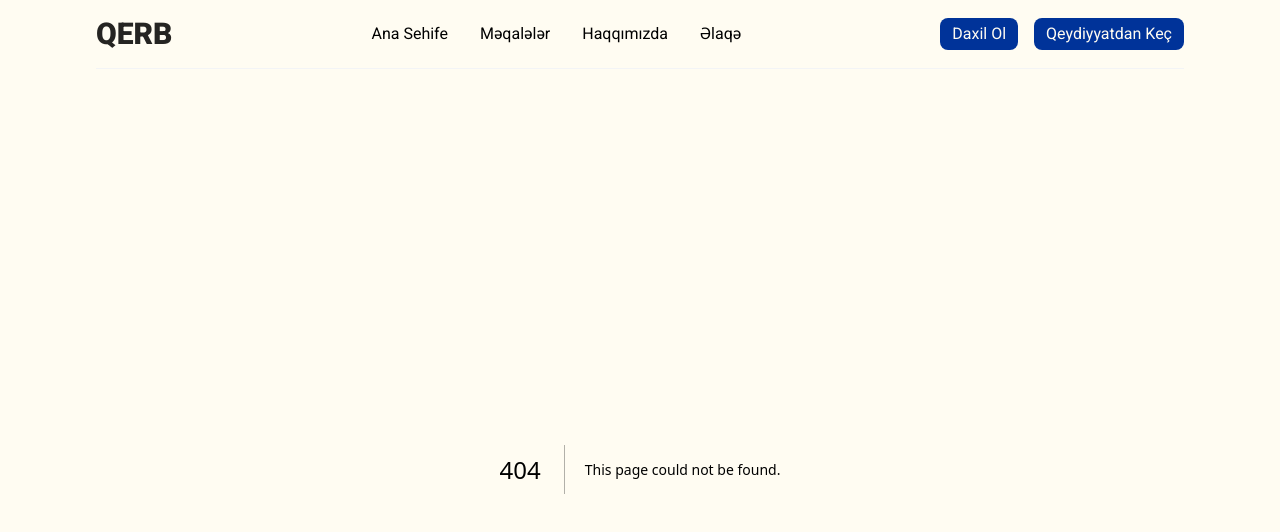
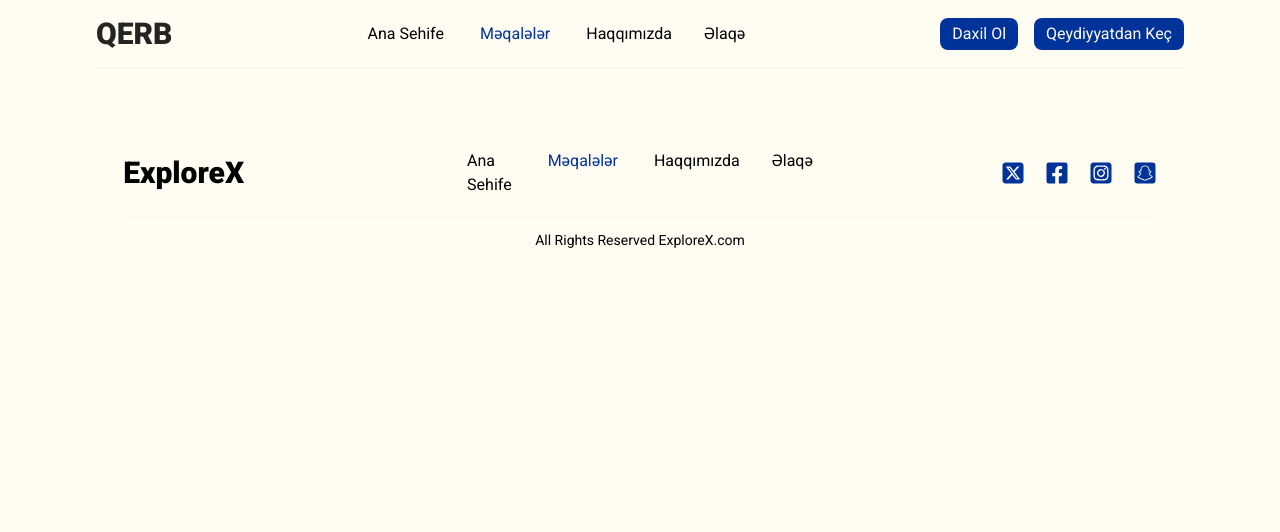
Before and after one commit to bayramovmurad/qerb.az, a Next.js app: page /meqaleler in a window 1280 px wide. Before the commit this address had no page. Shown: the top 532 px of the page. Built offline with nearby package versions, Linux system fonts and the light colour scheme.

Commit message:
feat(frontend): created isActive custom hook and footer component

```diff
--- /dev/null
+++ b/app/(site)/meqaleler/page.tsx
@@ -0,0 +1,5 @@
+const page = () => {
+  return;
+}
+
+export default page;
--- a/app/layout.tsx
+++ b/app/layout.tsx
@@ -2,6 +2,7 @@ import type { Metadata } from 'next'
 import {Inter, Roboto} from 'next/font/google'
 import './globals.css'
 import Navbar from "@/components/shared/Navbar";
+import Footer from "@/components/shared/Footer";
 
 const roboto = Roboto({ subsets: ['latin'], weight: ["100","400","700","900"] })
 
@@ -20,6 +21,7 @@ export default function RootLayout({
       <body className={`${roboto.className} overflow-x-hidden bg-light w-[85%] mx-auto`}>
       <Navbar/>
       {children}
+      <Footer/>
       </body>
     </html>
   )
--- /dev/null
+++ b/components/shared/Footer.tsx
@@ -0,0 +1,59 @@
+"use client";
+
+import {
+    FaSquareXTwitter,
+    FaSquareInstagram,
+    FaSquareSnapchat,
+} from "react-icons/fa6";
+import { FaFacebookSquare } from "react-icons/fa";
+import useMenuActive from "@/hooks/useMenuActive";
+import { navLinks } from "@/constants";
+import Route from "../ui/Route";
+import Link from "next/link";
+
+const Footer = () => {
+    return (
+        <div className="w-full py-5  mt-10">
+            <div className="w-[95%] mx-auto max-w-[1450px]">
+                <div className="py-5 border-b border-gray-300 border-opacity-20 flex justify-between items-center max-md:flex-col max-md:gap-8">
+                    <div className="flex-1">
+                        <Link href={"/"}>
+                            <h1 className="text-3xl font-extrabold">
+                                Explore
+                                <span className="text-primary">X</span>
+                            </h1>
+                        </Link>
+                    </div>
+
+                    <ul className="flex item-center justify-center gap-8 flex-1 max-md:flex-col max-md:gap-5">
+                        {navLinks.map((link, index) => {
+                            const isActive = useMenuActive(link.route);
+                            return (
+                                <li key={index}>
+                                    <Route
+                                        route={link.route}
+                                        label={link.label}
+                                        isActive={isActive}
+                                    />
+                                </li>
+                            );
+                        })}
+                    </ul>
+
+                    <div className="flex gap-5 text-darkBlue flex-1 justify-end text-2xl">
+                        <FaSquareXTwitter />
+                        <FaFacebookSquare />
+                        <FaSquareInstagram />
+                        <FaSquareSnapchat />
+                    </div>
+                </div>
+
+                <div className="w-full text-center mt-3 text-sm">
+                    <span>All Rights Reserved ExploreX.com</span>
+                </div>
+            </div>
+        </div>
+    );
+};
+
+export default Footer;
--- a/components/shared/MobileMenu.tsx
+++ b/components/shared/MobileMenu.tsx
@@ -3,10 +3,10 @@ import {useEffect, useState} from "react";
 import {
     FaSquareXTwitter, FaSquareInstagram, FaSquareSnapchat
 } from "react-icons/fa6";
+import {FaFacebookSquare} from "react-icons/fa";
 
 import {CgClose, CgMenuGridO} from "react-icons/cg";
 import Link from "next/link";
-import {FaFacebookSquare} from "react-icons/fa";
 import {navLinks} from "@/constants";
 import Route from "@/components/ui/Route";
 import Button from "@/components/ui/Button";
--- a/components/shared/Navbar.tsx
+++ b/components/shared/Navbar.tsx
@@ -7,8 +7,25 @@ import {navLinks} from "@/constants";
 import {useEffect, useState} from "react";
 import clsx from "clsx";
 import MobileMenu from "@/components/shared/MobileMenu";
+import useMenuActive from "@/hooks/useMenuActive";
 
 const Navbar = () => {
+    const [isScrolling, setIsScrolling] = useState(false);
+
+    useEffect(() => {
+        const handleScroll = () => {
+            if(window.scrollY > 0) {
+                setIsScrolling(true);
+            }else{
+                setIsScrolling(false);
+            }
+        }
+
+        window.addEventListener("scroll", handleScroll);
+        return () => {
+            window.removeEventListener("scroll", handleScroll);
+        }
+    }, []);
   return (
       <nav className="w-full">
           <div className="flex py-4 justify-between items-center border-b border-gray-100 w-full">
@@ -22,15 +39,18 @@ const Navbar = () => {
               </div>
 
               <ul className="flex items-center justify-center lg:gap-8 gap-4 max-md:hidden">
-                  {navLinks.map((link, index) => (
-                      <li key={index}>
-                          <Route route={link.route} label={link.label}/>
-                      </li>
-                  ))}
+                  {navLinks.map((link, index) => {
+                      const isActive = useMenuActive(link.route)
+                     return (
+                         <li key={index}>
+                             <Route route={link.route} label={link.label} isActive={isActive}/>
+                         </li>
+                     )
+                  })}
               </ul>
 
               <div className="flex gap-x-4 max-md:hidden">
-                  <Button text="Daxil Ol" ariaLabel="Log In button" onClick={() => null}/>
+              <Button text="Daxil Ol" ariaLabel="Log In button" onClick={() => null}/>
                   <Button text="Qeydiyyatdan Keç" ariaLabel="Sign Up button" onClick={() => null}/>
               </div>
 
--- a/constants/index.ts
+++ b/constants/index.ts
@@ -4,15 +4,15 @@ export const navLinks = [
         label: "Ana Sehife",
     },
     {
-        route: "/məqalələr",
+        route: "/meqaleler",
         label: "Məqalələr",
     },
     {
-        route: "/haqqımızda",
+        route: "/hqqimizda",
         label: "Haqqımızda",
     },
     {
-        route: "/əlaqə",
+        route: "/elaqe",
         label: "Əlaqə",
     },
 ];
--- /dev/null
+++ b/hooks/useMenuActive.tsx
@@ -0,0 +1,11 @@
+import {useRouter, usePathname} from "next/navigation";
+
+const useMenuActive = (route: any) => {
+    const pathname = usePathname()
+
+    const isActive = (pathname.includes(route) && route.length > 1) || pathname === route;
+
+    return isActive;
+
+}
+export default useMenuActive;
```
Also changed, not shown: 1 other file (tests, documents, lock files or other folders).
